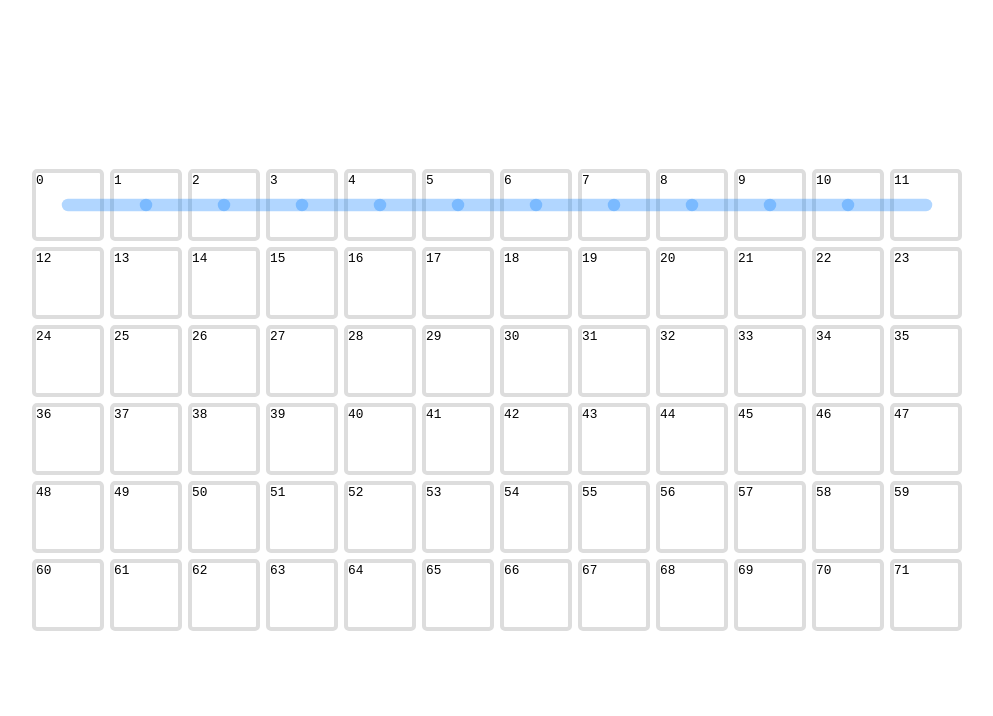
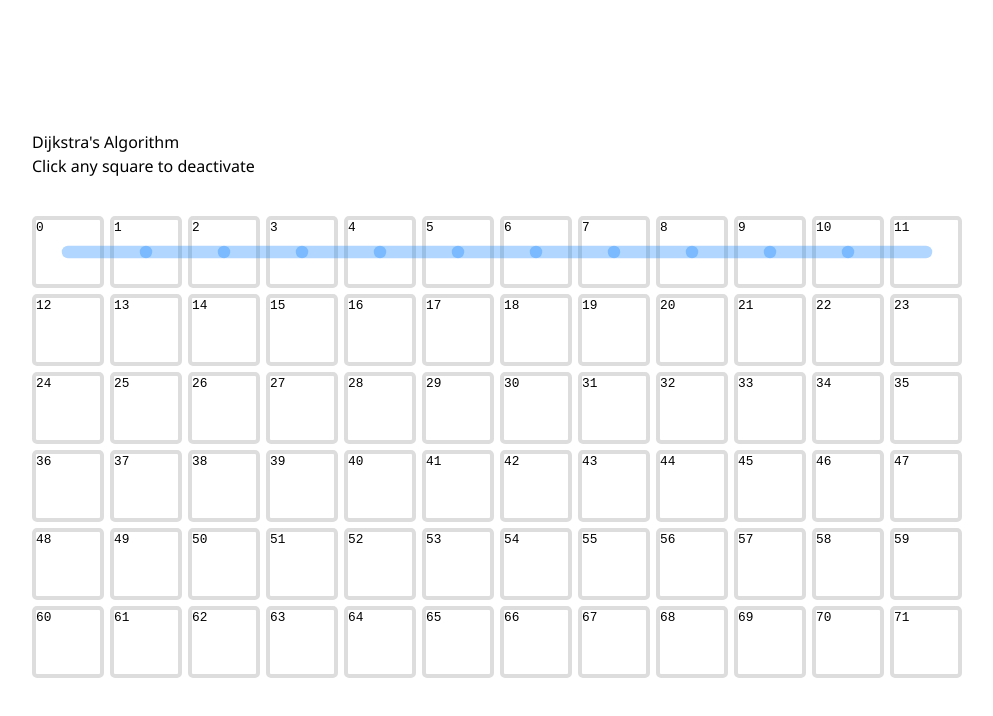
Before and after one commit to khayal0/dijkstras-algorithm, a React (Create React App) app: page / in a window 1280 px wide. Shown: the top 716 px of the page, without its empty margins (143-1136 px from the left). Built offline with nearby package versions, Linux system fonts and the light colour scheme.

Commit message:
added info

```diff
--- a/src/components/Board/index.scss
+++ b/src/components/Board/index.scss
@@ -3,3 +3,9 @@
   grid-template-columns: repeat(12, 1fr);
   gap: 0.375rem;
 }
+
+.info {
+  line-height: 0.5;
+  font-family: "Segoe UI", Tahoma, Geneva, Verdana, sans-serif;
+  margin-bottom: 5%;
+}
--- a/src/components/Board/index.tsx
+++ b/src/components/Board/index.tsx
@@ -111,6 +111,11 @@ function Board() {
   };
 
   return (
+    <div>
+      <div className="info">
+        <p>Dijkstra's Algorithm</p>
+        <p>Click any square to deactivate</p>
+      </div>
       <div className="board">
         {graph.map((_node: any, index: number) => {
           let nextNode = null;
@@ -132,6 +137,7 @@ function Board() {
           );
         })}
       </div>
+    </div>
   );
 }
 
```
Lines whose indentation alone changed are shown as unchanged.
